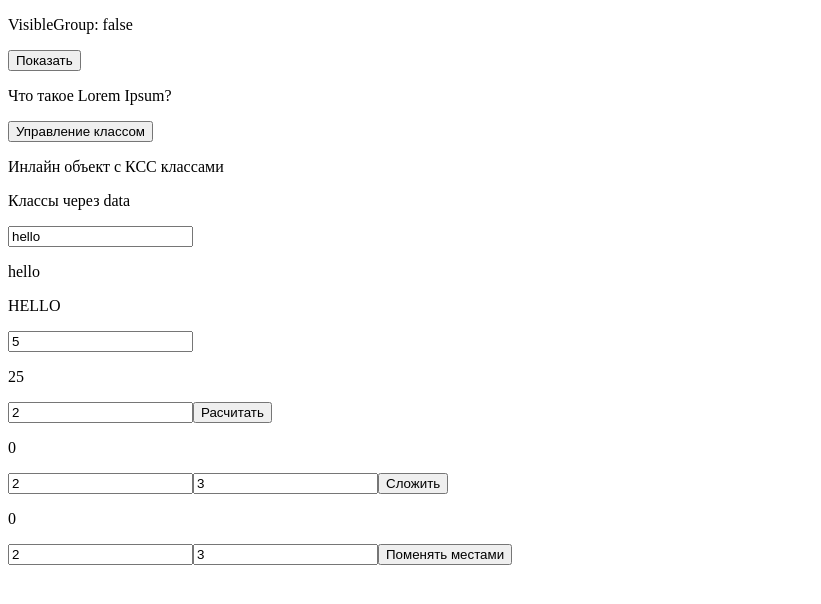
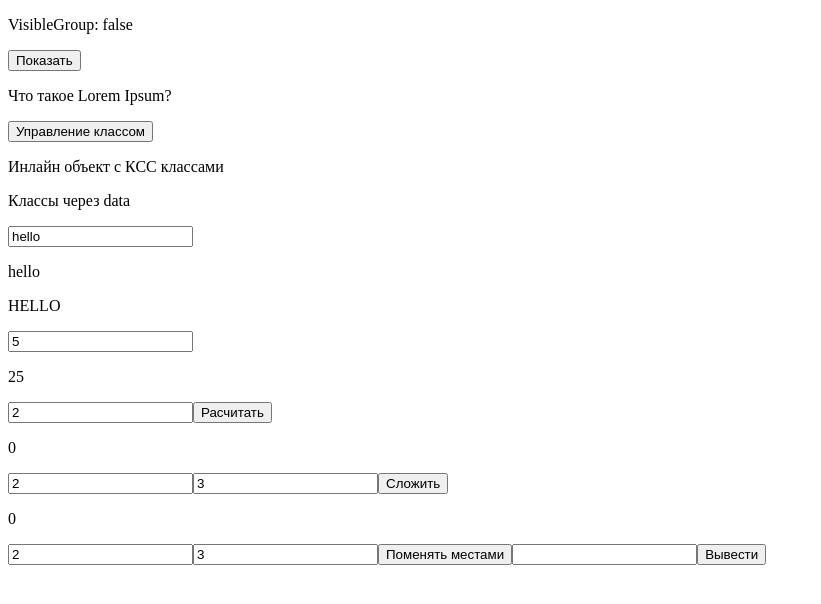
Before and after one commit to WbDmitry/vue3-training, a Vue app: page / in a window 1280 px wide. Shown: the top 604 px of the page, without its empty margins (0-821 px from the left). Built offline with nearby package versions, Linux system fonts and the light colour scheme.

Commit message:
Добавил вывод ФИО в 3 тега по отдельности

```diff
--- a/src/App.vue
+++ b/src/App.vue
@@ -77,6 +77,8 @@ export default {
 			numInput3: 2,
 			numInput4: 3,
 			res3: 0,
+			fioArr: [],
+			textFIO: '',
 		}
 	},
 
@@ -193,6 +195,10 @@ export default {
 			this.res3 = this.numInput3
 			this.numInput3 = this.numInput4
 			this.numInput4 = this.res3
+		},
+
+		sendText: function () {
+			this.fioArr = this.textFIO.split(' ');
 		}
 	}
 }
@@ -355,6 +361,10 @@ export default {
 	<input type="number" v-model="numInput3">
 	<input type="number" v-model="numInput4">
 	<button @click="change">Поменять местами</button>
+
+	<input v-model="textFIO">
+	<button @click="sendText">Вывести</button>
+	<p v-for="element in fioArr">{{ element }}</p>
 </template>
 
 <style>
```
